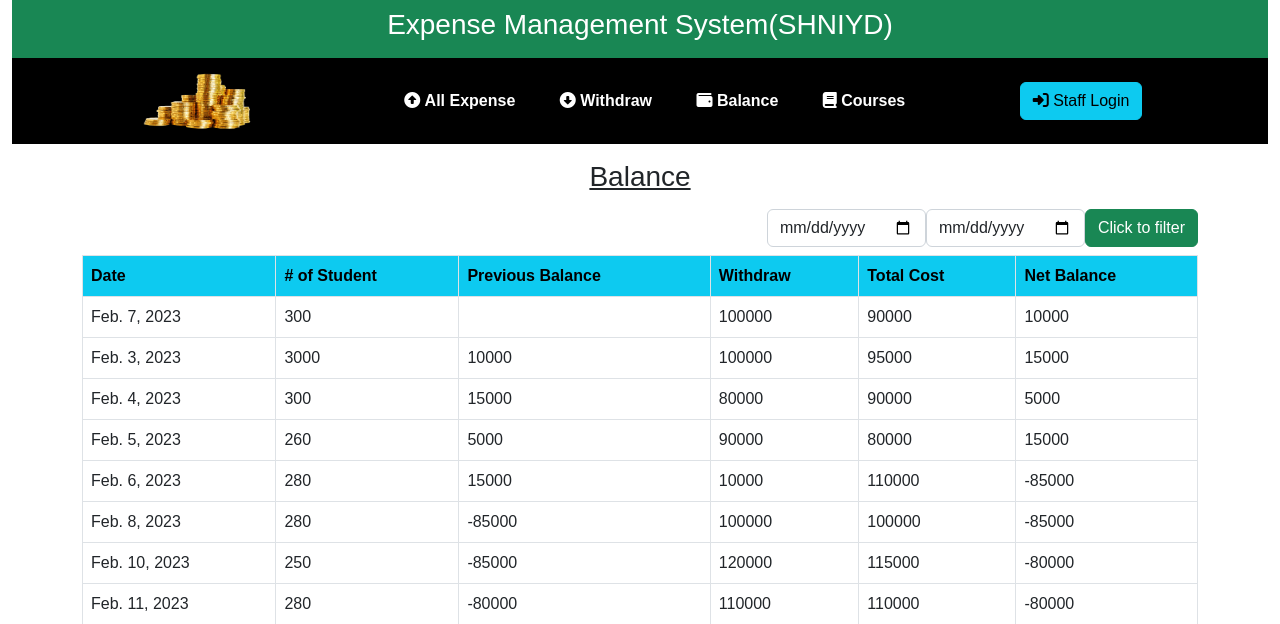
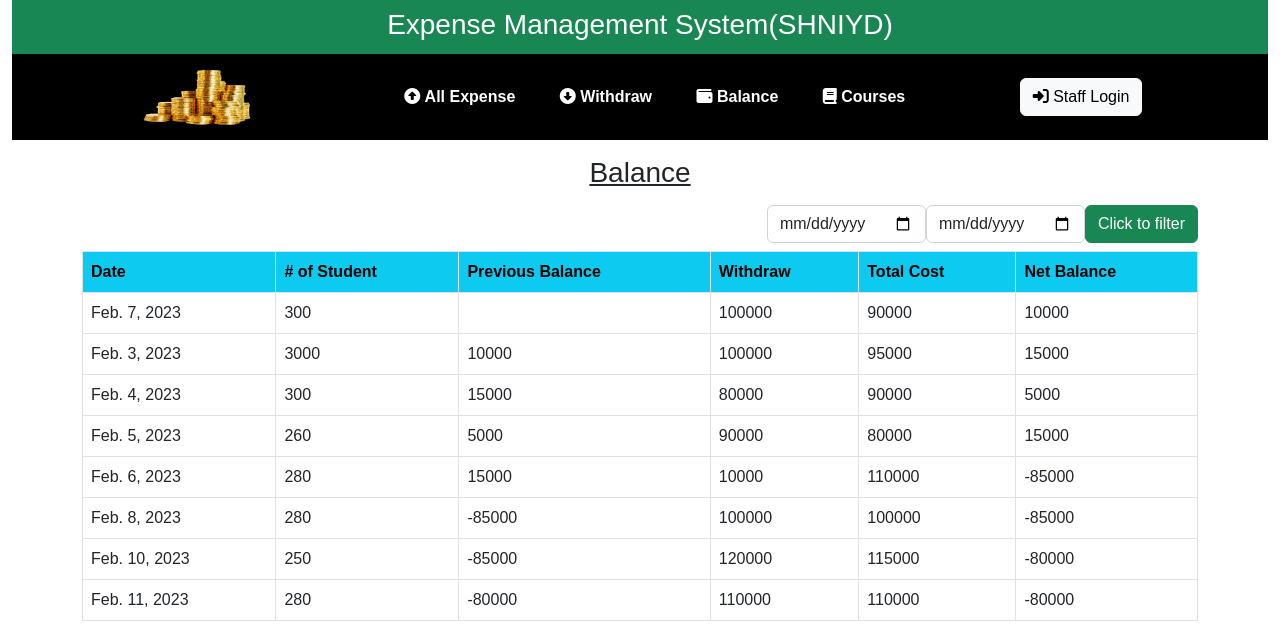
Before and after one commit to alamindesign/Expense-Management, a Django app: page /balance/ in a window 1280 px wide. Shown: the top 624 px of the page. Run offline with Django 3.2, Linux system fonts and the light colour scheme; data comes from the database, SQL or seed files in the repository; some libraries are stand-ins or nearby versions.

Commit message:
some design fix

```diff
--- a/ExpenseManagement/templates/expenseApp/base.html
+++ b/ExpenseManagement/templates/expenseApp/base.html
@@ -17,7 +17,7 @@
   </head>
   <body>
     <div class="container-fluid">
-      <div class="text-bg-success text-center py-2">
+      <div class="text-bg-success text-center py-2 pb-1">
         <h3> Expense Management System(SHNIYD) </h3>
     </div>
 
@@ -32,7 +32,7 @@
           <li><a href="{% url 'balance' %}"><i class="fa-solid fa-wallet"></i>&nbsp;Balance</a></li>
           <li><a href="{% url 'course' %}"><i class="fa-solid fa-book"></i>&nbsp;Courses</a></li>
         </ul>
-        <a class="btn btn-info" href="/admin"><i class="fa-solid fa-right-to-bracket"></i>&nbsp;Staff Login</a>
+        <a class="btn btn-light" href="/admin"><i class="fa-solid fa-right-to-bracket"></i>&nbsp;Staff Login</a>
 
       </nav>
       {% block content %}
```
